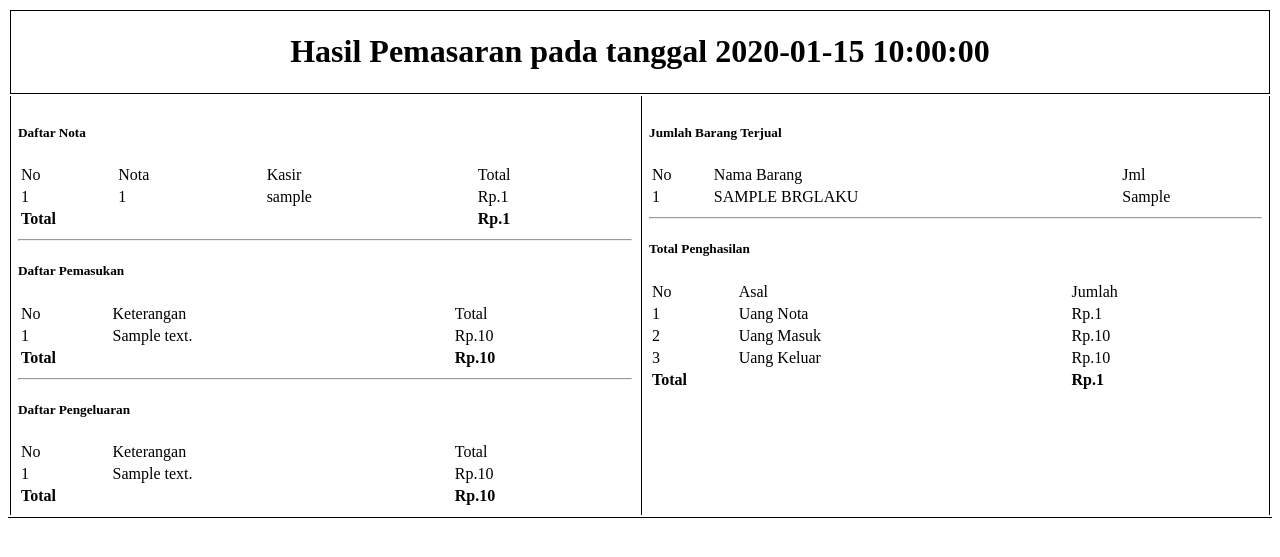
After one commit to admunidayan/apotik, a CodeIgniter app: the page made by application/views/admin/cetak-hasil-v.php in a window 1280 px wide. The commit adds this page. Shown: the top 557 px of the page. Run offline with CodeIgniter, Linux system fonts and the light colour scheme; tables that the repository leaves empty hold one stand-in row (values such as "Sample post"); the template is opened without the code that fills it: most values are stand-ins (such as "Sample title", 1, 10 or a date in 2020).

Commit message:
cetak struk hasil

```diff
--- /dev/null
+++ b/application/views/admin/cetak-hasil-v.php
@@ -0,0 +1,149 @@
+<!DOCTYPE html>
+<html>
+<head>
+	<title><?php echo $title; ?></title>
+</head>
+<body>
+	<table width="100%" style="border-bottom: 1px solid">
+		<tr>
+			<td colspan="2" style="text-align: center;border:1px solid"><h1>Hasil Pemasaran pada tanggal <?php echo $tanggal; ?></h1></td>
+		</tr>
+		<tr>
+			<td width="50%" style="vertical-align: top; border-left: 1px solid; padding: 7px">
+				<h5 class="text-info">Daftar Nota</h5>
+				<table width="100%">
+					<tr>
+						<td>No</td>
+						<td>Nota</td>
+						<td>Kasir</td>
+						<td>Total</td>
+					</tr>
+					<?php $harga_nota = 0 ?>
+					<?php $no = 1 ?>
+					<?php foreach ($hasil as $data): ?>
+						<tr>
+							<td><?php echo $no; ?></td>
+							<td><?php echo $data->id_nota; ?></td>
+							<td><?php echo $data->username ?></td>
+							<td><?php echo 'Rp.'.number_format($data->total_bayar_nota,0,',','.') ?></td>
+						</tr>
+						<?php $harga_nota = $data->total_bayar_nota + (int)@$harga_nota; ?>
+						<?php $no++ ?>
+					<?php endforeach ?>
+					<tr>
+						<td colspan="3"><b>Total</b></td>
+						<td colspan="2"><b><?php echo 'Rp.'.number_format($harga_nota,0,',','.'); ?></b></td>
+					</tr>
+				</table><hr/>
+				<h5 class="text-info">Daftar Pemasukan</h5>
+				<table width="100%">
+					<tr>
+						<td>No</td>
+						<td>Keterangan</td>
+						<td>Total</td>
+					</tr>
+					<?php if ($umasuk == TRUE): ?>
+						<?php $harga_masuk = 0 ?>
+						<?php $no = 1 ?>
+						<?php foreach ($umasuk as $data): ?>
+							<tr>
+								<td><?php echo $no; ?></td>
+								<td><?php echo $data->keterangan; ?></td>
+								<td><?php echo 'Rp.'.number_format($data->jumlah,0,',','.') ?></td>
+							</tr>
+							<?php $harga_masuk = $data->jumlah + (int)@$harga_masuk; ?>
+							<?php $no++ ?>
+						<?php endforeach ?>
+						<tr>
+							<td colspan="2"><b>Total</b></td>
+							<td><b><?php echo 'Rp.'.number_format($harga_masuk,0,',','.'); ?></b></td>
+						</tr>
+					<?php else: ?>
+						<tr>
+							<td colspan="3" style="text-align: center;">Tidak ada uang masuk</td>
+						</tr>
+					<?php endif ?>
+				</table><hr/>
+				<h5 class="text-info">Daftar Pengeluaran</h5>
+				<table width="100%">
+					<tr>
+						<td>No</td>
+						<td>Keterangan</td>
+						<td>Total</td>
+					</tr>
+					<?php if ($ukeluar == TRUE): ?>
+						<?php $harga_keluar = 0 ?>
+						<?php $no = 1 ?>
+						<?php foreach ($ukeluar as $data): ?>
+							<tr>
+								<td><?php echo $no; ?></td>
+								<td><?php echo $data->keterangan; ?></td>
+								<td><?php echo 'Rp.'.number_format($data->jumlah,0,',','.') ?></td>
+							</tr>
+							<?php $harga_keluar = $data->jumlah + (int)@$harga_keluar; ?>
+							<?php $no++ ?>
+						<?php endforeach ?>
+						<tr>
+							<td colspan="2"><b>Total</b></td>
+							<td><b><?php echo 'Rp.'.number_format($harga_keluar,0,',','.'); ?></b></td>
+						</tr>
+					<?php else: ?>
+						<tr>
+							<td colspan="3" style="text-align: center;">Tidak ada uang keluar</td>
+						</tr>
+					<?php endif ?>
+				</table>
+			</td>
+			<td width="50%" style="vertical-align: top;border-right: 1px solid;border-left: 1px solid;padding: 7px">
+				<h5 class="text-info">Jumlah Barang Terjual</h5>
+				<table width="100%">
+					<tr>
+						<td>No</td>
+						<td>Nama Barang</td>
+						<td>Jml</td>
+					</tr>
+					<?php $no = 1 ?>
+					<?php foreach ($brglaku as $barang): ?>
+						<tr>
+							<td><?php echo $no; ?></td>
+							<td><?php echo strtoupper($barang->nama_menu); ?></td>
+							<td><?php echo $barang->jml_laku; ?></td>
+						</tr>
+						<?php $no++ ?>
+					<?php endforeach ?>
+				</table><hr/>
+				<h5 class="text-info">Total Penghasilan</h5>
+				<table width="100%">
+					<tr>
+						<td>No</td>
+						<td>Asal</td>
+						<td>Jumlah</td>
+					</tr>
+					<tr>
+						<td>1</td>
+						<td>Uang Nota</td>
+						<td><?php echo 'Rp.'.number_format(@$harga_nota,0,',','.'); ?></td>
+					</tr>
+					<tr>
+						<td>2</td>
+						<td>Uang Masuk</td>
+						<td><?php echo 'Rp.'.number_format(@$harga_masuk,0,',','.'); ?></td>
+					</tr>
+					<tr>
+						<td>3</td>
+						<td>Uang Keluar</td>
+						<td><?php echo 'Rp.'.number_format(@$harga_keluar,0,',','.'); ?></td>
+					</tr>
+					<tr>
+						<td colspan="2"><b>Total</b></td>
+						<td>
+							<?php $totalhasil=@$harga_nota+@$harga_masuk-@$harga_keluar ?>
+							<b><?php echo 'Rp.'.number_format($totalhasil,0,',','.'); ?></b>
+						</td>
+					</tr>
+				</table>
+			</td>
+		</tr>
+	</table>
+</body>
+</html>
--- a/application/views/admin/histori-hari-v.php
+++ b/application/views/admin/histori-hari-v.php
@@ -152,6 +152,11 @@
 						<b><?php echo 'Rp.'.number_format($totalhasil,0,',','.'); ?></b>
 					</td>
 				</tr>
+				<tr>
+					<td colspan="3" class="text-center">
+						<a href="<?php echo base_url('index.php/admin/histori/cetak_hasil/'.$tanggal) ?>" target="_blank" class="btn btn-outline-info btn-sm" style="width: 100%">Cetak hasil</a>
+					</td>
+				</tr>
 			</table>
 		</div>
 	</div>
```
Also changed, not shown: application/controllers/admin/Histori.php (+28 -0 lines).
